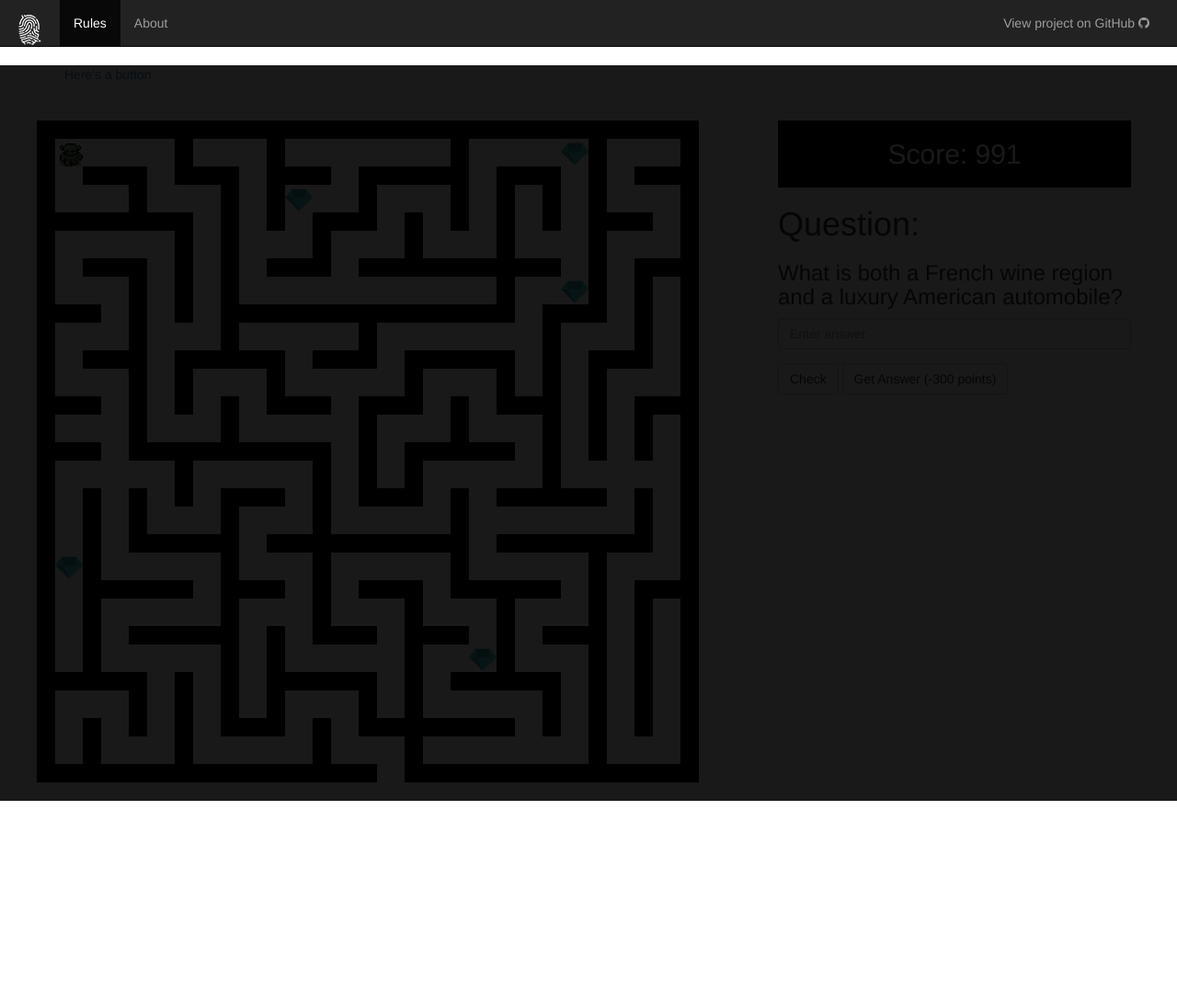
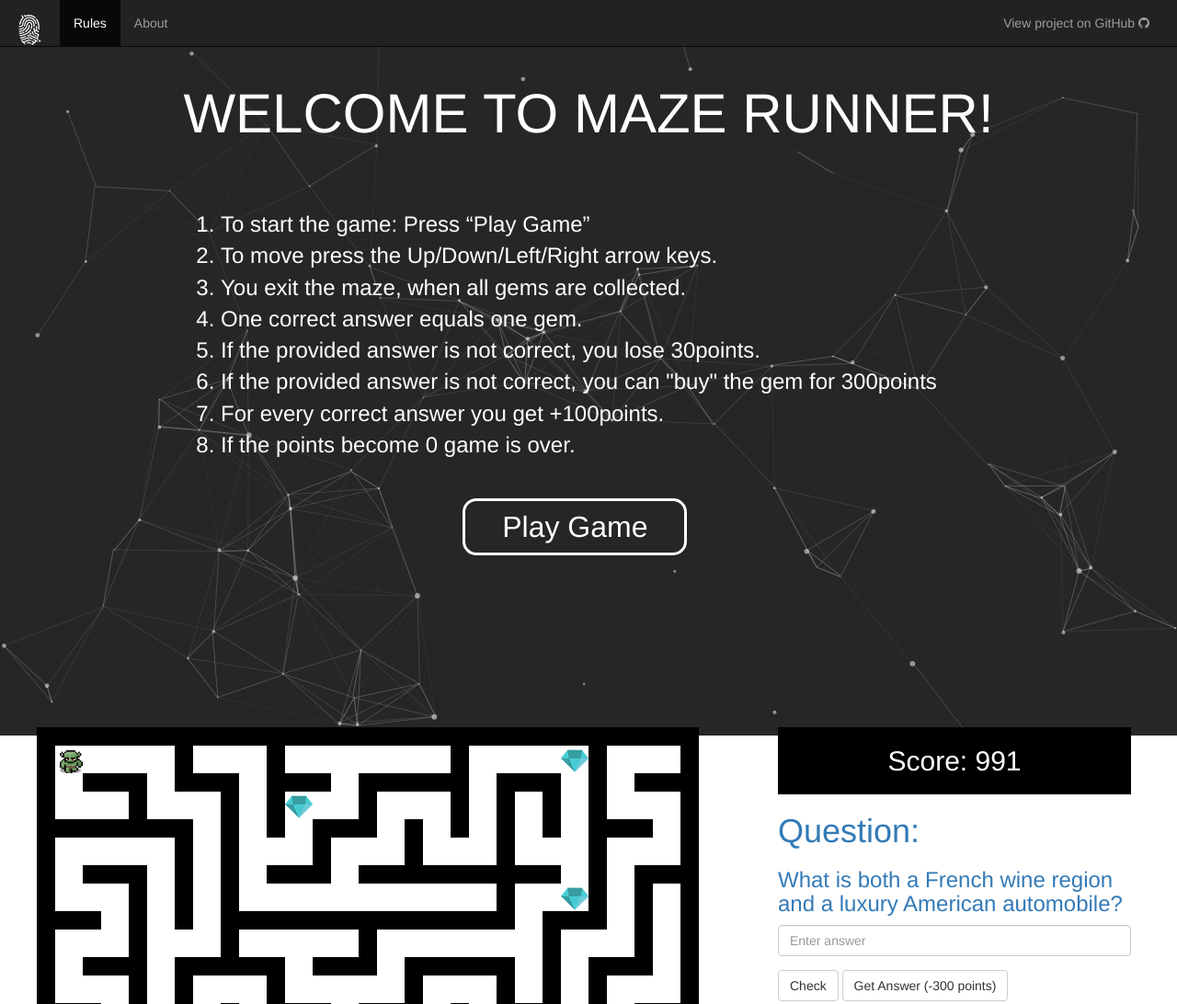
Before and after one commit to DjingiBits/MazeRunner, a website: page index.html in a window 1280 px wide. Shown: the top 1092 px of the page at 92% size. Before the commit the page ends 896 px from the top, so only its background shows below. Drawn offline with nearby package versions, Linux system fonts and the light colour scheme.

Commit message:
Add landing page

```diff
--- a/index.html
+++ b/index.html
@@ -56,9 +56,23 @@
             <div id="particles-js"></div>
 
             <div class="container">
-                <a href="#">Here's a button</a>
+                <h1 class="title-welcome">Welcome to Maze Runner!</h1>
+                <ol class="rules">
+                    <li class="single-rule">To start the game: Press “Play Game”</li>
+                    <li class="single-rule">To move press the Up/Down/Left/Right arrow keys.</li>
+                    <li class="single-rule">You exit the maze, when all gems are collected.</li>
+                    <li class="single-rule">One correct answer equals one gem.</li>
+                    <li class="single-rule">If the provided answer is not correct, you lose 30points.</li>
+                    <li class="single-rule">If the provided answer is not correct, you can "buy" the gem for 300points</li>
+                    <li class="single-rule">For every correct answer you get +100points.</li>
+                    <li class="single-rule">If the points become 0 game is over.</li>
+                </ol>
+                <a id="scroll-link" href="#">Play Game</a>
             </div>
         </header>
+
+        <main>
+            <a name="play-game">
 
     <div class="canvas-container pull-left">
         <canvas id="canvas" width="800" height="800">
@@ -77,6 +91,7 @@
         <button id="submitBtn" class="btn btn-default">Check</button>
         <button id="hintBtn" class="btn btn-default">Get Answer (-300 points)</button>
     </div>
+            </a>
     </main>
     </main>
 
@@ -96,6 +111,8 @@
     <script type="text/javascript" src="./js/playerModule.js"></script>
     <script type="text/javascript" src="./js/gameEngine.js"></script>
     <script type="text/javascript" src="vendor/particles.js/particles.js"></script>
+    <script type="text/javascript" src="./js/appParticles.js"></script>
+
 
 </body>
 
--- /dev/null
+++ b/js/appParticles.js
@@ -0,0 +1,10 @@
+particlesJS();
+
+function scrollToAnchor(aid){
+    var aTag = $("a[name='"+ aid +"']");
+    $('html,body').animate({scrollTop: aTag.offset().top},'slow');
+}
+
+$("#scroll-link").click(function() {
+    scrollToAnchor('play-game');
+});
--- a/styles/style.css
+++ b/styles/style.css
@@ -3,17 +3,61 @@
   padding:0;
 }
 
+.landing-page{
+    height:680px;
+}
+
 #particles-js {
     position: absolute;
+    top:0;
     width: 100%;
     height: 100%;
-    background-color: rgba(0,0,0,0.9);
+    background-color: rgba(0,0,0,0.85);
     background-image: url("");
     background-repeat: no-repeat;
     background-size: cover;
     background-position: 50% 50%;
 }
 
+.container{
+    height: 700px;
+    position:relative;
+    text-align: left;
+    margin: 0 auto;
+    z-index:9999;
+    color:#fff;
+    font-size:24px;
+}
+
+.title-welcome{
+    text-align: center;
+    text-transform: uppercase;
+    font-size:60px;
+    padding-bottom:60px;
+}
+
+.rules{
+    padding: 0 0px 40px 170px;
+}
+.container > a{
+    text-decoration: none;
+    position:relative;
+    left:38%;
+    z-index:9999;
+    color:#fff;
+    font-size:32px;
+    border: 3px solid white;
+    border-radius: 15px;
+    padding:10px 40px;
+    margin-top:50px;
+}
+
+.container > a:hover{
+    text-decoration: none;
+    cursor: pointer;
+    border-color: rgba(0,0,0,0.7);
+    background: rgba(0,0,0,0.7);
+}
 
 .quiz-container{
   width: 30%;
```
Also changed, not shown: vendor/particles.js/particles.js.
